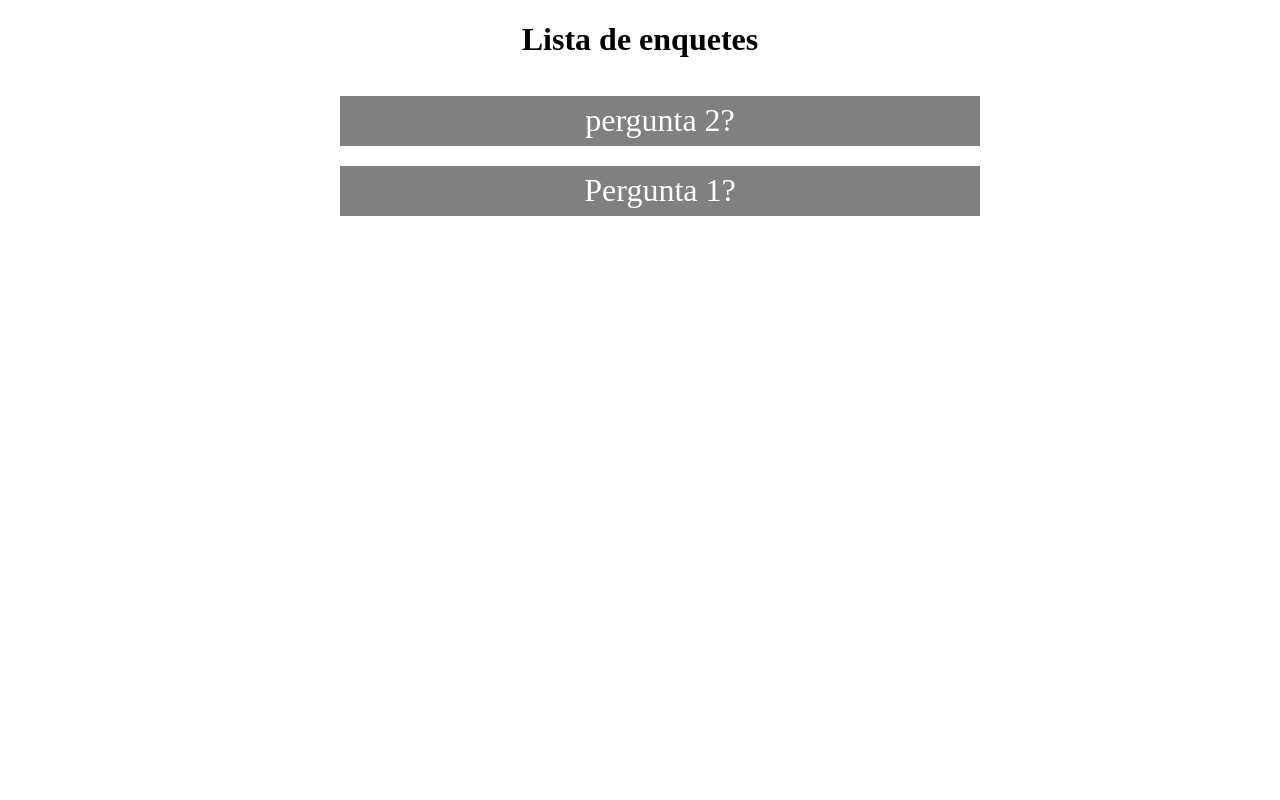
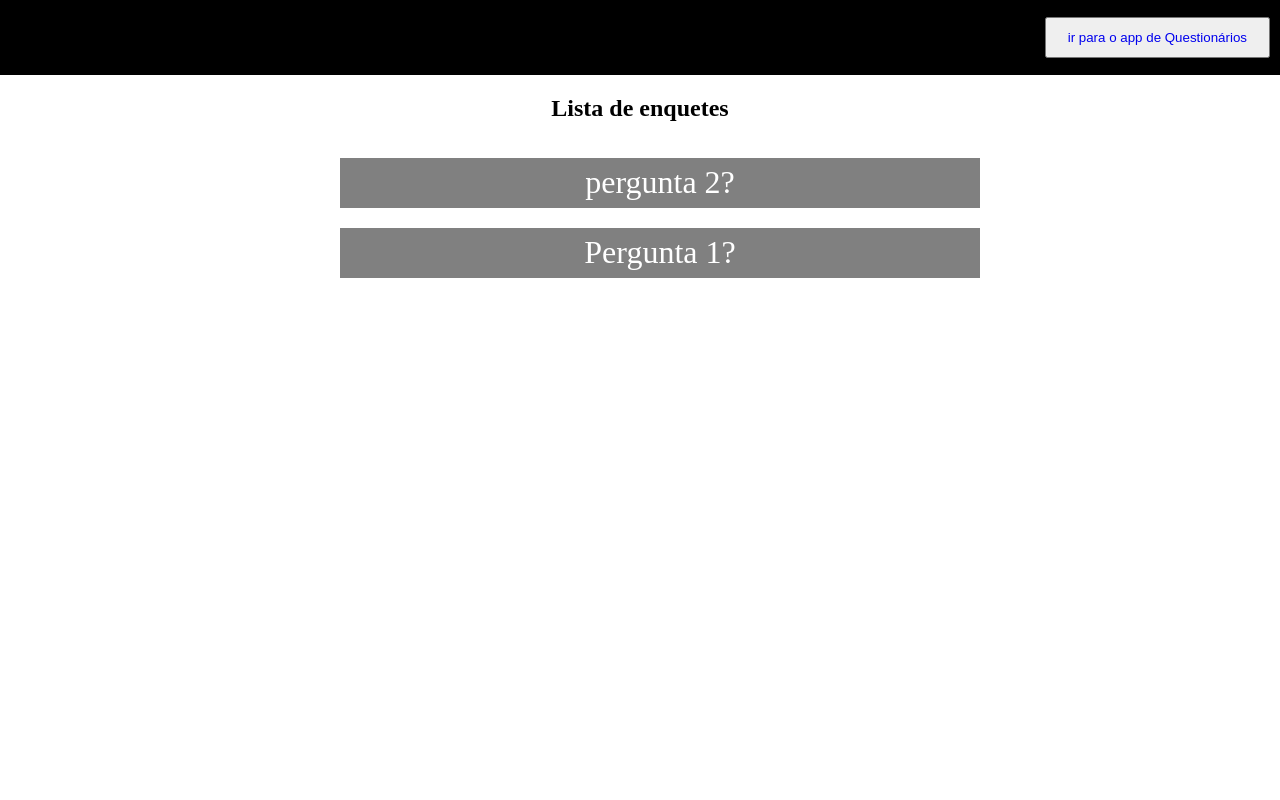
Before and after one commit to savio-84/dsweb, a Django app: page / in a window 1280 px wide. Run offline with Django 3.2, Linux system fonts and the light colour scheme; data comes from the database, SQL or seed files in the repository; both versions use the stored data as it was after the commit.

Commit message:
link para app de questionários

```diff
--- a/mysite/settings.py
+++ b/mysite/settings.py
@@ -128,7 +128,7 @@ DEFAULT_AUTO_FIELD = 'django.db.models.BigAutoField'
 
 # default static files settings for PythonAnywhere.
 # see https://help.pythonanywhere.com/pages/DjangoStaticFiles for more info
-MEDIA_ROOT = '/home/saviocarvalho84/mysite/media'
+# MEDIA_ROOT = '/home/saviocarvalho84/mysite/media'
 MEDIA_URL = '/media/'
 STATIC_ROOT = '/home/saviocarvalho84/mysite/static'
 # STATIC_ROOT = '/home/savio/tads/dsweb/static'
--- a/polls/static/polls/index.css
+++ b/polls/static/polls/index.css
@@ -1,10 +1,13 @@
 body {
-  padding: 0%;
+  padding: 0;
   margin: 0;
+  box-sizing: border-box;
   display: flex;
   flex-direction: column;
   align-items: center;
-  justify-content: space-between;
+  justify-content: flex-start;
+  width: 100vw;
+  height: 100vh;
 }
 
 ul {
@@ -16,7 +19,7 @@ p strong {
   color: red !important;
 }
 
-a {
+section a {
   text-decoration: none;
   color: #fff;
   font-size: xx-large;
@@ -28,3 +31,40 @@ a {
   margin-bottom: 20px;
   height: 50px;
 }
+
+section {
+  flex: 1;
+  width: 100%;
+  display: flex;
+  align-items: center;
+  justify-content: flex-start;
+  flex-direction: column;
+}
+
+header {
+  width: 100%;
+  height: 75px;
+  display: flex;
+  align-items: center;
+  justify-content: flex-end;
+  background-color: black;
+}
+
+header button {
+  display: flex;
+  align-items: center;
+  justify-content: center;
+  margin-right: 10px;
+  cursor: pointer;
+}
+
+header a {
+  text-decoration: none;
+  cursor: pointer;
+  display: flex;
+  align-items: center;
+  justify-content: center;
+  width: 100%;
+  height: 100%;
+  padding: 10px 15px;
+}
--- a/polls/templates/polls/index.html
+++ b/polls/templates/polls/index.html
@@ -9,15 +9,20 @@
     <link rel="stylesheet" href="{% static 'polls/index.css' %}">
 </head>
 <body>
-    {% if latest_question_list %}
+    <header>
+        <button><a href="/mock/">ir para o app de Questionários</a></button>
+    </header>
+    <section>
+        {% if latest_question_list %}
         <h1>Lista de enquetes</h1>
         <ul>
-        {% for question in latest_question_list %}
+            {% for question in latest_question_list %}
             <li><a href="{% url 'polls:detail' question.id %}">{{ question.question_text }}</a></li>
-        {% endfor %}
+            {% endfor %}
         </ul>
-    {% else %}
+        {% else %}
         <p>No polls are available.</p>
-    {% endif %}
+        {% endif %}
+    </section>
 </body>
 </html>
```
Also changed, not shown: db.sqlite3.
